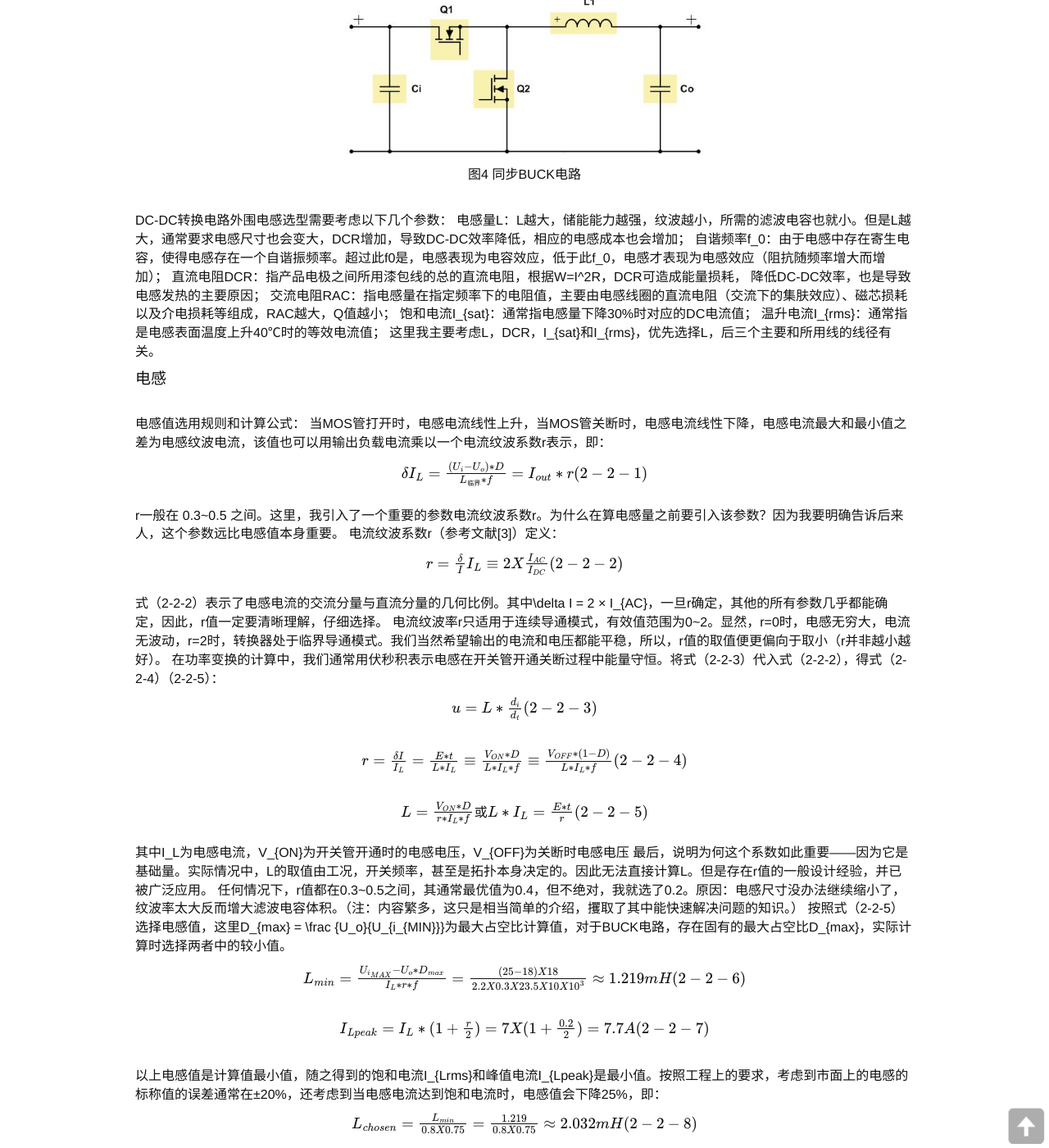
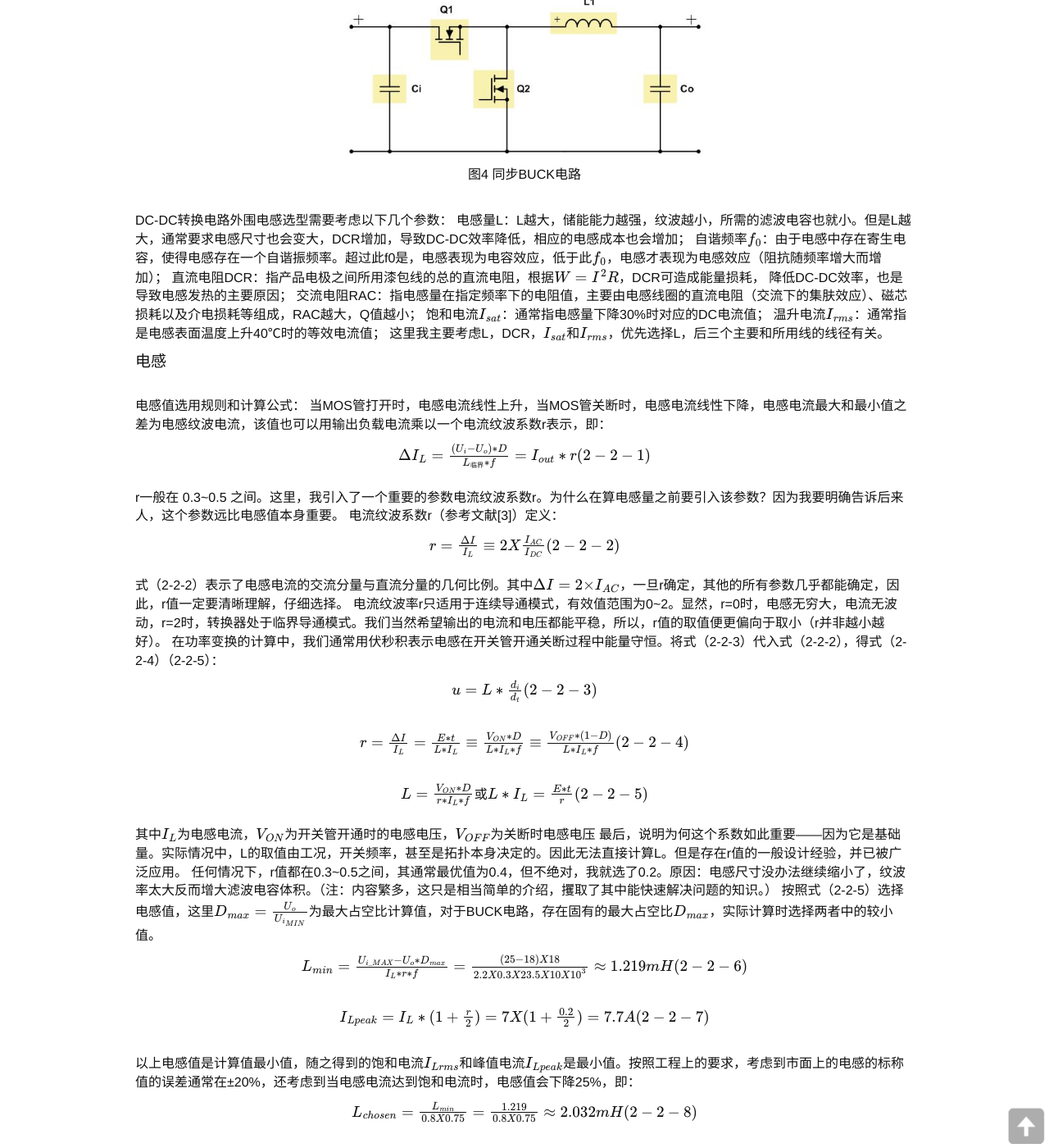
Before and after one commit to RCSTech/RCSTech.github.io, a Jekyll site: the page built from _posts/2020-09-09-super-capacitor.md, in a window 1280 px wide and 1400 px high, scrolled down 3828 px. Shown: the whole window at 82% size. Built offline with Jekyll 4.4.1, drawn with Linux system fonts in a browser that asks for light colours; nearby versions of some CDN libraries; some web fonts are replaced; formulas are drawn with MathJax 3; comment, search, counter and statistics services are not loaded; some of the changed text lies outside the part shown.

Commit message:
modify super capacitor again
modify super capacitor again

```diff
--- a/_posts/2020-09-09-super-capacitor.md
+++ b/_posts/2020-09-09-super-capacitor.md
@@ -12,7 +12,6 @@ tags:
   - 功率控制
   - BUCK
 ---
-
 超级电容模块作为电源到底盘电机中间的功率控制模块，要求完成以下任务：限制电源的输出功率，做到功率实时监控和动态调整；利用电机组功率消耗的谷值时间给超级电容组充电，以达到能量合理分配和利用的目的；实时汇报给操作手超级电容当前电量，方便操作手进行调整。
 
 <!--more-->
@@ -103,14 +102,14 @@ MOS管在1KHz频率下的主要损耗为：
 <center>
 <div>
 <script type="math/tex">
-P_D = P_{CON}+P_{SW_OPEN}+P_{SW_CLOSE} (2-1-1)
+P_D = P_{CON}+P_{SW\_OPEN}+P_{SW\_CLOSE} (2-1-1)
 </script>
 </div>
 </center>
 <br>
 
-其中P_{CON}为导通损耗，P_{SW_OPEN}为开通损耗，P_{SW_CLOSE}为关断损耗。
-P_{CON}的计算通式为（取占空比的中间值的导通损耗为准）：
+其中$P_{CON}$为导通损耗，$P_{SW\_OPEN}$为开通损耗，$P_{SW\_CLOSE}$为关断损耗。
+$P_{CON}$的计算通式为（取占空比的中间值的导通损耗为准）：
 <center>
 <div>
 <script type="math/tex">
@@ -120,12 +119,12 @@ P_{CON} = I_{DS}^2 \ast R_{DS(ON)} \ast D = 1.75^2 x 0.075 x 0.875 \approx 0.114
 </center>
 <br>
 
-P_{SW_OPEN}，P_{SW_CLOSE} 的计算过程若是较真起来会相当复杂，这里先采用近似最坏假设计算：
+P_{SW\_OPEN}，P_{SW\_CLOSE} 的计算过程若是较真起来会相当复杂，这里先采用近似最坏假设计算：
 <center>
 <div>
 <script type="math/tex">
 \begin{equation}\begin{split}
-P_{SW_OPEN}&= \frac 12 \ast V_{DS} \ast I_{DS} \ast (T_r + T_{d(ON)})\\
+P_{SW\_OPEN}&= \frac 12 \ast V_{DS} \ast I_{DS} \ast (T_r + T_{d(ON)})\\
 &\frac 12 X 0.075 X 1000 X (14 + 43) X 10^{-9} = 0.0065mW\\
 \end{split}\end{equation} (2-1-3)
 </script>
@@ -137,7 +136,7 @@ P_{SW_OPEN}&= \frac 12 \ast V_{DS} \ast I_{DS} \ast (T_r + T_{d(ON)})\\
 <div>
 <script type="math/tex">
 \begin{equation}\begin{split}
-P_{SW_CLOSE}&= \frac 12 \ast V_{DS} \ast I_{DS} \ast (T_f + T_{d(OFF)})\\
+P_{SW\_CLOSE}&= \frac 12 \ast V_{DS} \ast I_{DS} \ast (T_f + T_{d(OFF)})\\
 &\frac 12 X 0.075 X 1000 X (14 + 33) X 10^{-9} = 0.0085mW\\
 \end{split}\end{equation} (2-1-4)
 </script>
@@ -145,13 +144,13 @@ P_{SW_CLOSE}&= \frac 12 \ast V_{DS} \ast I_{DS} \ast (T_f + T_{d(OFF)})\\
 </center>
 <br>
 
-其中V_{DS}为导通压降，I_{DS}为平均电流，T_r，T_{d(ON)}，T_f和T_{d(OFF)}分别为上升时间，开通延迟时间，下降时间和关断延迟时间。
+其中$V_{DS}$为导通压降，$I_{DS}$$为平均电流，$T_r$，$T_{d(ON)}$，$T_f$和$T_{d(OFF)}$分别为上升时间，开通延迟时间，下降时间和关断延迟时间。
 总损耗：
 
 <center>
 <div>
 <script type="math/tex">
-P_D=P_{CON}+P_{SW_OPEN}+P_{SW_CLOSE}=0.1148+(0.0065+0.0085) × 10^(-3) \approx 0.1148W (2-1-5)
+P_D=P_{CON}+P_{SW\_OPEN}+P_{SW\_CLOSE}=0.1148+(0.0065+0.0085) × 10^(-3) \approx 0.1148W (2-1-5)
 </script>
 </div>
 </center>
@@ -165,7 +164,7 @@ P_D=V_F \ast I_F \ast (1 - D) = 1 X 1.75 X (1 - 0.75) = 0.4375W (2-1-6)
 </div>
 </center>
 <br>
-其中V_F为导通压降，I_F为导通电流，D为占空比
+其中$V_F$为导通压降，$I_F$为导通电流，D为占空比
 计算电感的损耗：
 电感的铜损：
 <center>
@@ -176,7 +175,7 @@ P_{Cu}=I_F^2 \ast DCR = 1.752 × 0.11 \approx 0.3369W (2-1-7)
 </div>
 </center>
 <br>
-其中I_F为导通电流，DCR为电感直流电阻
+其中$I_F$为导通电流，DCR为电感直流电阻
 电感的铁损：
 注意：这里的公式是大量简化后得到的,同时忽略了涡流损耗，原因是电感体积较小，具体分析根据文献[1]。实际计算公式是基于 Steinmetz方程修正得到的，但该修正方程的参数难以获得，故使用简化方程。
 假设电路工作在CCM（电流连续）模式下，仍然以占空比中间值计算，则:
@@ -207,7 +206,7 @@ P_{Fe} = B_{PP}^{2} \ast f = (6.0096 X 10^{-3})^2 X 1000 \approx 0.0361W (2-1-10
 </center>
 <br>
 
-B_{PP}为磁通变化量，D为占空比，T为周期，N为匝数，A_e为磁芯横截面积，U_i，U_o分别为输入电压和输出电压，f为频率
+$B_{PP}$为磁通变化量，D为占空比，T为周期，N为匝数，$A_e$为磁芯横截面积，$U_i$，$U_o$分别为输入电压和输出电压，f为频率
 <center>
 <div>
 <script type="math/tex">
@@ -216,7 +215,7 @@ P_D = P_{Cu} + P_{Fe} = 0.3369 + 0.0361 = 0.3730W (2-1-11)
 </div>
 </center>
 <br>
-	综上，可知二极管的损耗是最大的，是由其不可忽略的导通压降带来的。但，这不意味着其它两个元件的损耗也是可以忽略的，我必须认识到，这里的频率只有1kHz，属于低频。根据MOS管计算损耗的公式可知，其损耗会随着开关频率的升高而升高，具体体现在开通损耗P_{SW_OPEN}和关断损耗P_{SW_CLOSE}，虽然现在这两个值可以忽略不计，但我要往高频化方向发展时，这两个量会变得相当可观。根据电感计算损耗的公式，同样可知，其损耗也会随频率的升高而升高。庆幸的是，根据文献[1]，铁损在占空比D大于0.5的情况下损耗低于小于0.5的情况。
+	综上，可知二极管的损耗是最大的，是由其不可忽略的导通压降带来的。但，这不意味着其它两个元件的损耗也是可以忽略的，我必须认识到，这里的频率只有1kHz，属于低频。根据MOS管计算损耗的公式可知，其损耗会随着开关频率的升高而升高，具体体现在开通损耗$P_{SW\_OPEN}$和关断损耗$P_{SW\_CLOSE}$，虽然现在这两个值可以忽略不计，但我要往高频化方向发展时，这两个量会变得相当可观。根据电感计算损耗的公式，同样可知，其损耗也会随频率的升高而升高。庆幸的是，根据文献[1]，铁损在占空比D大于0.5的情况下损耗低于小于0.5的情况。
 <br>
 <center class="half">
 <div <img src="{{site.img_path}}/2020-09-09 hysteresis_loss.png" style="width:451px" alt="磁滞损耗">
@@ -247,12 +246,12 @@ P_D = P_{Cu} + P_{Fe} = 0.3369 + 0.0361 = 0.3730W (2-1-11)
 
 DC-DC转换电路外围电感选型需要考虑以下几个参数：
 电感量L：L越大，储能能力越强，纹波越小，所需的滤波电容也就小。但是L越大，通常要求电感尺寸也会变大，DCR增加，导致DC-DC效率降低，相应的电感成本也会增加；
-自谐频率f_0：由于电感中存在寄生电容，使得电感存在一个自谐振频率。超过此f0是，电感表现为电容效应，低于此f_0，电感才表现为电感效应（阻抗随频率增大而增加）；
-直流电阻DCR：指产品电极之间所用漆包线的总的直流电阻，根据W=I^2R，DCR可造成能量损耗， 降低DC-DC效率，也是导致电感发热的主要原因；
+自谐频率$f_0$：由于电感中存在寄生电容，使得电感存在一个自谐振频率。超过此f0是，电感表现为电容效应，低于此$f_0$，电感才表现为电感效应（阻抗随频率增大而增加）；
+直流电阻DCR：指产品电极之间所用漆包线的总的直流电阻，根据$W=I^2R$，DCR可造成能量损耗， 降低DC-DC效率，也是导致电感发热的主要原因；
 交流电阻RAC：指电感量在指定频率下的电阻值，主要由电感线圈的直流电阻（交流下的集肤效应）、磁芯损耗以及介电损耗等组成，RAC越大，Q值越小；
-饱和电流I_{sat}：通常指电感量下降30%时对应的DC电流值；
-温升电流I_{rms}：通常指是电感表面温度上升40℃时的等效电流值；
-这里我主要考虑L，DCR，I_{sat}和I_{rms}，优先选择L，后三个主要和所用线的线径有关。
+饱和电流$I_{sat}$：通常指电感量下降30%时对应的DC电流值；
+温升电流$I_{rms}$：通常指是电感表面温度上升40℃时的等效电流值；
+这里我主要考虑L，DCR，$I_{sat}$和$I_{rms}$，优先选择L，后三个主要和所用线的线径有关。
 
 #### 电感
 <br>
@@ -261,7 +260,7 @@ DC-DC转换电路外围电感选型需要考虑以下几个参数：
 <center>
 <div>
 <script type="math/tex">
-\delta I_L = \frac {(U_i -U_o) \ast D}{L_{临界} \ast f} = I_{out} \ast r (2-2-1)
+∆I_L = \frac {(U_i - U_o) \ast D}{L_{临界} \ast f} = I_{out} \ast r (2-2-1)
 </script>
 </div>
 </center>
@@ -272,12 +271,12 @@ r一般在 0.3~0.5 之间。这里，我引入了一个重要的参数电流纹
 <center>
 <div>
 <script type="math/tex">
- r = \frac \delta {I}{I_L} \equiv 2 X \frac {I_{AC}}{I_{DC}}  (2-2-2)
+ r = \frac {∆I}{I_L} \equiv 2 X \frac {I_{AC}}{I_{DC}}  (2-2-2)
 </script>
 </div>
 </center>
 <br>
-	式（2-2-2）表示了电感电流的交流分量与直流分量的几何比例。其中\delta I = 2 × I_{AC}，一旦r确定，其他的所有参数几乎都能确定，因此，r值一定要清晰理解，仔细选择。
+	式（2-2-2）表示了电感电流的交流分量与直流分量的几何比例。其中$∆I = 2 × I_{AC}$，一旦r确定，其他的所有参数几乎都能确定，因此，r值一定要清晰理解，仔细选择。
 	电流纹波率r只适用于连续导通模式，有效值范围为0~2。显然，r=0时，电感无穷大，电流无波动，r=2时，转换器处于临界导通模式。我们当然希望输出的电流和电压都能平稳，所以，r值的取值便更偏向于取小（r并非越小越好）。
 	在功率变换的计算中，我们通常用伏秒积表示电感在开关管开通关断过程中能量守恒。将式（2-2-3）代入式（2-2-2），得式（2-2-4）（2-2-5）：
 <center>
@@ -292,7 +291,7 @@ r一般在 0.3~0.5 之间。这里，我引入了一个重要的参数电流纹
 <center>
 <div>
 <script type="math/tex">
- r = \frac {\delta I}{I_L} = \frac {E \ast t}{L \ast I_L } \equiv \frac {V_{ON} \ast D}{L \ast I_L \ast f} \equiv \frac {V_{OFF} \ast (1-D)}{L \ast I_L \ast f}  (2-2-4)
+ r = \frac {∆I}{I_L} = \frac {E \ast t}{L \ast I_L } \equiv \frac {V_{ON} \ast D}{L \ast I_L \ast f} \equiv \frac {V_{OFF} \ast (1-D)}{L \ast I_L \ast f}  (2-2-4)
 </script>
 </div>
 </center>
@@ -306,14 +305,14 @@ L = \frac {V_{ON} \ast D}{r \ast I_L \ast f} 或 L \ast I_L = \frac {E \ast t}{r
 </div>
 </center>
 <br>
-其中I_L为电感电流，V_{ON}为开关管开通时的电感电压，V_{OFF}为关断时电感电压
+其中$I_L$为电感电流，$V_{ON}$为开关管开通时的电感电压，$V_{OFF}$为关断时电感电压
 	最后，说明为何这个系数如此重要——因为它是基础量。实际情况中，L的取值由工况，开关频率，甚至是拓扑本身决定的。因此无法直接计算L。但是存在r值的一般设计经验，并已被广泛应用。
 	任何情况下，r值都在0.3~0.5之间，其通常最优值为0.4，但不绝对，我就选了0.2。原因：电感尺寸没办法继续缩小了，纹波率太大反而增大滤波电容体积。（注：内容繁多，这只是相当简单的介绍，攫取了其中能快速解决问题的知识。）
-按照式（2-2-5）选择电感值，这里D_{max} = \frac {U_o}{U_{i_{MIN}}}为最大占空比计算值，对于BUCK电路，存在固有的最大占空比D_{max}，实际计算时选择两者中的较小值。
+按照式（2-2-5）选择电感值，这里$D_{max} = \frac {U_o}{U_{i\_{MIN}}}$为最大占空比计算值，对于BUCK电路，存在固有的最大占空比$D_{max}$，实际计算时选择两者中的较小值。
 <center>
 <div>
 <script type="math/tex">
-L_{min} = \frac {U_{i_{MAX}} - U_o \ast D_{max}}{I_L\ast r \ast f} = \frac {(25-18) X 18}{2.2 X 0.3 X 23.5 X 10 X 10^3} \approx 1.219mH  (2-2-6)
+L_{min} = \frac {U_{i\_{MAX}} - U_o \ast D_{max}}{I_L \ast r \ast f} = \frac {(25-18) X 18}{2.2 X 0.3 X 23.5 X 10 X 10^3} \approx 1.219mH  (2-2-6)
 </script>
 </div>
 </center>
@@ -328,7 +327,7 @@ I_{Lpeak} = I_L \ast (1 + \frac r2) = 7 X (1 + \frac {0.2}{2}) = 7.7A  (2-2-7)
 </center>
 <br>
 
-以上电感值是计算值最小值，随之得到的饱和电流I_{Lrms}和峰值电流I_{Lpeak}是最小值。按照工程上的要求，考虑到市面上的电感的标称值的误差通常在±20%，还考虑到当电感电流达到饱和电流时，电感值会下降25%，即：
+以上电感值是计算值最小值，随之得到的饱和电流$I_{Lrms}$和峰值电流$I_{Lpeak}$是最小值。按照工程上的要求，考虑到市面上的电感的标称值的误差通常在±20%，还考虑到当电感电流达到饱和电流时，电感值会下降25%，即：
 
 <center>
 <div>
@@ -339,13 +338,13 @@ L_{chosen} = \frac {L_{min}}{0.8 X 0.75} = \frac {1.219}{0.8 X 0.75} \approx 2.0
 </center>
 <br>
 
-因此，我们只要选用比L_{chosen}大的，满足峰值电流I_{Lpeak}条件的电感。最后我决定选用2mH 1.2线的功率电感（DCR=11.55mΩ）。
+因此，我们只要选用比$L_{chosen}$大的，满足峰值电流I_{Lpeak}条件的电感。最后我决定选用2mH 1.2线的功率电感（DCR=11.55mΩ）。
 
 电感损耗计算：
 <center>
 <div>
 <script type="math/tex">
-P_{Cu} =I_Z^2 \ast DCR = 5^2 X 11.55 = 288.75mW  (2-2-9)
+P_{Cu} = I_Z^2 \ast DCR = 5^2 X 11.55 = 288.75mW  (2-2-9)
 </script>
 </div>
 </center>
@@ -354,7 +353,7 @@ P_{Cu} =I_Z^2 \ast DCR = 5^2 X 11.55 = 288.75mW  (2-2-9)
 <center>
 <div>
 <script type="math/tex">
-P_{Fe}=B_{PP}^2 \ast f = (14.9148 X 10^{-3})^2 X 10 ^4 \approx 2.2245W  (2-2-10)
+P_{Fe} = B_{PP}^2 \ast f = (14.9148 X 10^{-3})^2 X 10 ^4 \approx 2.2245W  (2-2-10)
 </script>
 </div>
 </center>
@@ -374,8 +373,8 @@ P_D = P_{Cu} + P_{Fe} = 0.28875 + 2.2245  =2.5133W  (2-2-11)
 #### 电容
 <br>
 输入、输出滤波电容选用规则和计算公式（参考文献[2]），输出电容参数分析：
-	C_o很大的话，可以保证输出电压近似恒定，但是C_o很大会导致体积和成本更大。因此实际中根据容许的输出电压纹波来选择C_o的值。设计时总是按照电感电流谐波全部进入C_o，恒定分量进入负载（如果带阻性负载，在闭环电路的控制下，输出电压恒定，确实是这样的）。电感电流i的谐波进入电容，由电容的寄生电阻ESR、寄生电感ESL，和C_o值决定电压纹波的。
-	对于低于500kHz的谐波，ESL产生的电压纹波可以忽略。因此，输出电容中由ESR和C_o决定纹波电压分量。由ESR产生的纹波分量正比于电感电流纹波分量，由C_o决定的纹波分量与流过电容的电流积分成正比。这两个分量相位是不同的。
+	$C_o$很大的话，可以保证输出电压近似恒定，但是$C_o$很大会导致体积和成本更大。因此实际中根据容许的输出电压纹波来选择$C_o$的值。设计时总是按照电感电流谐波全部进入$C_o$，恒定分量进入负载（如果带阻性负载，在闭环电路的控制下，输出电压恒定，确实是这样的）。电感电流i的谐波进入电容，由电容的寄生电阻ESR、寄生电感ESL，和$C_o$值决定电压纹波的。
+	对于低于500kHz的谐波，ESL产生的电压纹波可以忽略。因此，输出电容中由ESR和$C_o$决定纹波电压分量。由ESR产生的纹波分量正比于电感电流纹波分量，由$C_o$决定的纹波分量与流过电容的电流积分成正比。这两个分量相位是不同的。
 <div style="text-align:center"><img src="{{site.img_path}}/2020-09-09 equal_circuil.png" style="width:451px" alt="等效电路">
 </div>
 <br>
@@ -386,7 +385,7 @@ P_D = P_{Cu} + P_{Fe} = 0.28875 + 2.2245  =2.5133W  (2-2-11)
 </div>
 </center>
 <br>
-	对于BUCK，BOOST和BUCK-BOOST，其输出电容的最大有效值电流恰好都对应同一电压，而且该电压就是一般电感设计步骤中采用的电压值。即，对应BUCK的U_{i_{MAX}}，BOOST和BUCK-BOOST的U_{i_{MIN}}。因此，可直接使用由一般电感设计步骤的计算值。
+	对于BUCK，BOOST和BUCK-BOOST，其输出电容的最大有效值电流恰好都对应同一电压，而且该电压就是一般电感设计步骤中采用的电压值。即，对应BUCK的$U_{i\_{MAX}}$，BOOST和BUCK-BOOST的$U_{i\_{MIN}}$。因此，可直接使用由一般电感设计步骤的计算值。
 	另外，由于电容的ESR值对开关电源来说是一个很重要的值，过大会造成严重的电压尖峰，电容发热，电容失效等问题。通常，普通铝电解电容的ESR会达到欧姆级别。这里，我均选用贴片固态铝电解电容的ESR值（50mΩ：大致包括导线）计算。
 输出电容参数计算：
 此处设置的任务是同时满足下述三个约束条件（可自行调节）。
@@ -394,20 +393,20 @@ P_D = P_{Cu} + P_{Fe} = 0.28875 + 2.2245  =2.5133W  (2-2-11)
 <center>
 <div>
 <script type="math/tex">
-V_{o\_RIPPLE\_MAX} = 1% \ast U_{o_{MAX}} = 1% X 23.5 = 0.235V
+V_{o\_RIPPLE\_MAX} = 1% \ast U_{o\_{MAX}} = 1% X 23.5 = 0.235V
 </script>
 </div>
 </center>
 <br>
 
-（2）负载突增时，可接受的最大电压下垂量为：\delta V_{DROP} = 1.175V
-（3）负载突增时，可接受的最大超调量为：V_{OVERSHOOT} = 1.175V
+（2）负载突增时，可接受的最大电压下垂量为：$∆V_{DROP} = 1.175V$
+（3）负载突增时，可接受的最大超调量为：$V_{OVERSHOOT} = 1.175V$
 先计算选用的电感后的电流纹波率（式（2-2-12））和输出电流纹波峰峰值（式（2-2-13））：
 
 <center>
 <div>
 <script type="math/tex">
-r_{Ui\_{MAX}} = \frac {U_{i_{MAX}} - U_o \ast D_max} {I_o \ast L_{chosen} \ast f} = \frac {(25 - 18) X 18}{2.2 X 2 X 10^(-3) X 23.5 X 10 X 10^3} \approx 0.12 （2-2-12）
+r_{Ui\_{MAX}} = \frac {U_{i\_{MAX}} - U_o \ast D_{max}} {I_o \ast L_{chosen} \ast f} = \frac {(25 - 18) X 18}{2.2 X 2 X 10^(-3) X 23.5 X 10 X 10^3} \approx 0.12 （2-2-12）
 </script>
 </div>
 </center>
@@ -432,12 +431,12 @@ ESR \le \frac {V_{o\_RIPPLE\_MAX}}{I_o \ast r_{Ui\_MAX}} = \frac {0.235}{2.2 X 0
 </center>
 <br>
 
-根据图2，电感电流在平均值以上的部分为滤波电容充电，其面积为 \delta S，输出电容充电量 \delta Q，根据能量守恒， \delta S= \delta Q，通过式（2-2-15），（2-2-16），得到式（2-2-17）：
+根据图2，电感电流在平均值以上的部分为滤波电容充电，其面积为 $∆S$，输出电容充电量 $∆Q$，根据能量守恒， $∆S= ∆Q$，通过式（2-2-15），（2-2-16），得到式（2-2-17）：
 
 <center>
 <div>
 <script type="math/tex">
-\delta S = \frac {1}{8f} \ast  I_{o\_RIPPLE\_MAX} （2-2-15）
+∆S = \frac {1}{8f} \ast  I_{o\_RIPPLE\_MAX} （2-2-15）
 </script>
 </div>
 </center>
@@ -446,7 +445,7 @@ ESR \le \frac {V_{o\_RIPPLE\_MAX}}{I_o \ast r_{Ui\_MAX}} = \frac {0.235}{2.2 X 0
 <center>
 <div>
 <script type="math/tex">
-\delta Q = C_o \ast V_{o\_RIPPLE\_MAX} （2-2-16）
+∆Q = C_o \ast V_{o\_RIPPLE\_MAX} （2-2-16）
 </script>
 </div>
 </center>
@@ -461,12 +460,12 @@ C_{o\_1} \ge \frac {1}{8f} \ast \frac {I_{o\_RIPPLE\_MAX}}{V_{o\_RIPPLE\_MAX}} =
 </center>
 <br>
 
-同时，当负载发生变化时，假定输出电压需要2到3个开关周期返回到正常输出值，这段时间内不希望电压跌落至某一值。由I = C \frac {di}{dt}，基于最大电压下垂量，可得式（2-2-18）：
+同时，当负载发生变化时，假定输出电压需要2到3个开关周期返回到正常输出值，这段时间内不希望电压跌落至某一值。由$I = C \frac {di}{dt}$，基于最大电压下垂量，可得式（2-2-18）：
 
 <center>
 <div>
 <script type="math/tex">
-C\ge \frac {I_o \ast \delta t}{ V_{o\_RIPPLE\_MAX}}  = \frac {2 \ast T \ast I_o}{\delta V_{DROP}}  = \frac {2 I_o}{\delta V_{DROP}  \ast f} （2-2-18）
+C \ge \frac {I_o \ast ∆t}{ V_{o\_RIPPLE\_MAX}}  = \frac {2 \ast T \ast I_o}{∆V_{DROP}}  = \frac {2 I_o}{∆V_{DROP}  \ast f} （2-2-18）
 </script>
 </div>
 </center>
@@ -477,13 +476,13 @@ C\ge \frac {I_o \ast \delta t}{ V_{o\_RIPPLE\_MAX}}  = \frac {2 \ast T \ast I_o}
 <center>
 <div>
 <script type="math/tex">
-C_{o\_2} \ge \frac {2 \ast \delta I_o}{\delta V_{DROP}  \ast f} = \frac {2 X \frac 52}{1.175 X 10^4} = 425.5319uF （2-2-19）
+C_{o\_2} \ge \frac {2 \ast ∆I_o}{∆V_{DROP}  \ast f} = \frac {2 X \frac 52}{1.175 X 10^4} = 425.5319uF （2-2-19）
 </script>
 </div>
 </center>
 <br>
 
-最后，基于最大超调量，采用另一个标准：负载从最大负载I_o突变至0，所有的电感能量倾泻到输出电容中，升压到V_X，同样，根据能量守恒，由式（2-2-20）推导出式（2-2-21）。
+最后，基于最大超调量，采用另一个标准：负载从最大负载I_o突变至0，所有的电感能量倾泻到输出电容中，升压到$V_X$，同样，根据能量守恒，由式（2-2-20）推导出式（2-2-21）。
 
 <center>
 <div>
@@ -497,7 +496,7 @@ C_{o\_2} \ge \frac {2 \ast \delta I_o}{\delta V_{DROP}  \ast f} = \frac {2 X \fr
 <center>
 <div>
 <script type="math/tex">
-C\ge \frac {L \ast I_o^2}{(V_x + V_o ) \ast (V_x - V_o )}  \approx \frac {L \ast I_o^2}{2 \ast V_o \ast  \delta V_{OVERSHOOT}} （2-2-21）
+C\ge \frac {L \ast I_o^2}{(V_x + V_o ) \ast (V_x - V_o )}  \approx \frac {L \ast I_o^2}{2 \ast V_o \ast  ∆V_{OVERSHOOT}} （2-2-21）
 </script>
 </div>
 </center>
@@ -552,9 +551,9 @@ P_{Co\_MIN} = I_{Co\_RMS\_MIN}^2 \ast ESR = 60.9682^2 X 0.05 = 0.1859mW （2-2-2
 </center>
 <br>
 输出电容损耗取最恶劣情况做参考。
-	综上，理论的输出电容值C_o为400uF，值得说明的一点，以上的计算均为理论推算，参数也有选取上的偏差。但是，不妨碍我们选电容，理论为400uF，我们可以选470uF的电容，也可以选用两个220uF并联，甚至是多个并联，这里，我推荐后一种，这样就算是高ESR电容，两个并联也可以有效减小ESR值，同时耐压值比最大电压高出20%~50%。我选择330uF 50V贴片固态电解电容，三个并联。
+	综上，理论的输出电容值$C_o$为400uF，值得说明的一点，以上的计算均为理论推算，参数也有选取上的偏差。但是，不妨碍我们选电容，理论为400uF，我们可以选470uF的电容，也可以选用两个220uF并联，甚至是多个并联，这里，我推荐后一种，这样就算是高ESR电容，两个并联也可以有效减小ESR值，同时耐压值比最大电压高出20%~50%。我选择330uF 50V贴片固态电解电容，三个并联。
 输入电容参数计算：
-输入电容一般要保证输入电压纹波峰峰值保持在输入电压的5%~10%以下，因此输入电容也会影响BUCK电路的工作稳定性。由于我们是使用锂电池，所以这个输入电压纹波值较小。不过还是给出一个值：要求输入电压纹波峰峰值为2%，同时也是防止电压纹波从输出端口传递到输入端口造成干扰。假设输入电压最高时，纹波最大。将式（2-2-27）（2-2-28）求得输入电压纹波峰峰值和最大输入电压下，对应输出电压的占空比D_{IDEAL\_Ui\_MAX}代入式（2-2-29）。
+输入电容一般要保证输入电压纹波峰峰值保持在输入电压的5%~10%以下，因此输入电容也会影响BUCK电路的工作稳定性。由于我们是使用锂电池，所以这个输入电压纹波值较小。不过还是给出一个值：要求输入电压纹波峰峰值为2%，同时也是防止电压纹波从输出端口传递到输入端口造成干扰。假设输入电压最高时，纹波最大。将式（2-2-27）（2-2-28）求得输入电压纹波峰峰值和最大输入电压下，对应输出电压的占空比$D_{IDEAL\_Ui\_MAX}$代入式（2-2-29）。
 <center>
 <div>
 <script type="math/tex">
```
